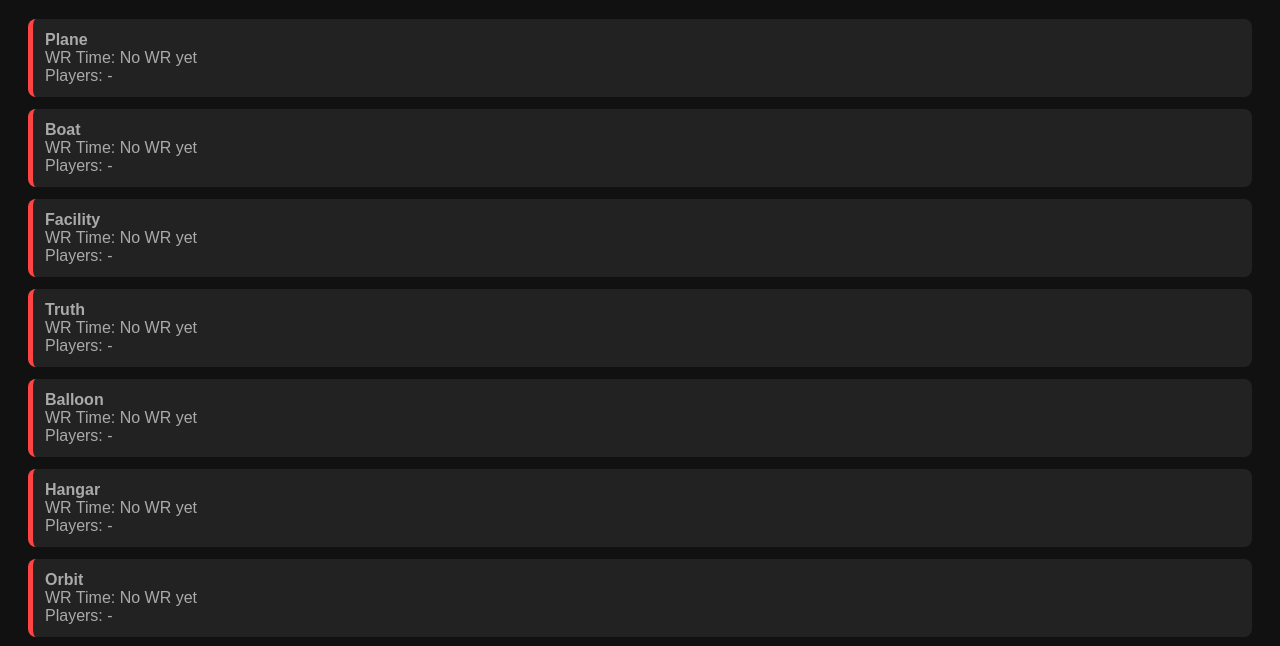
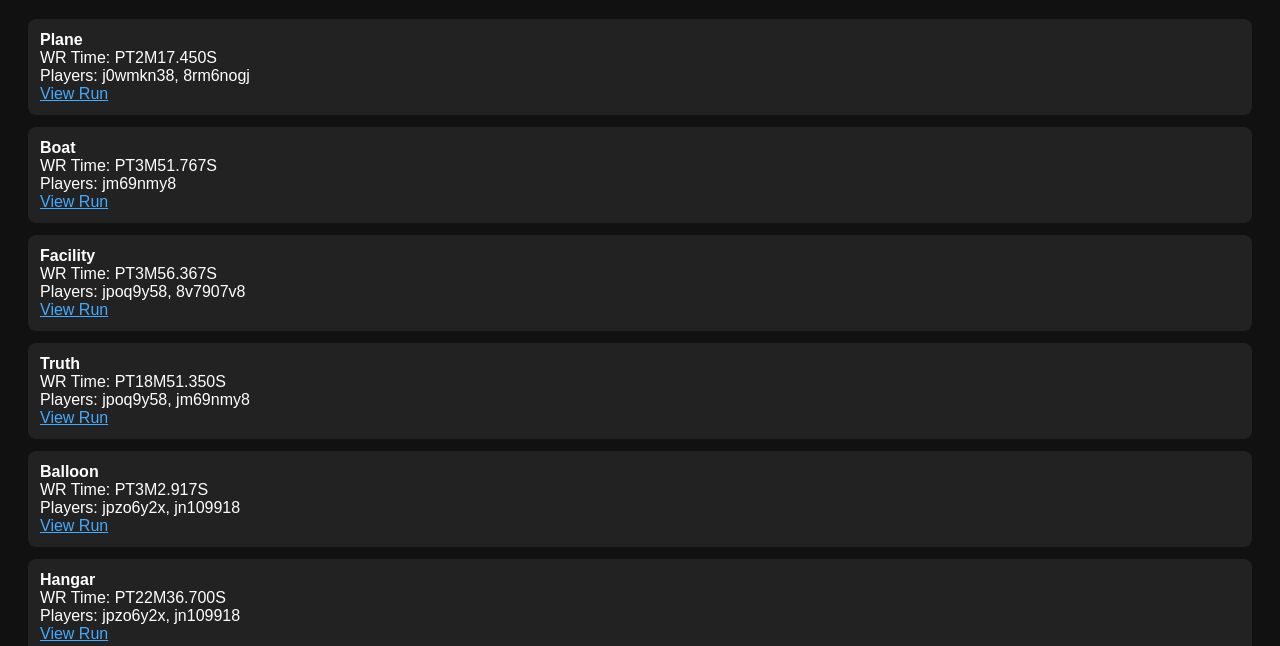
Before and after one commit to Heayaw/WrFetchID, a website: page index.html in a window 1280 px wide. Shown: the part 89-735 px from the top of the page. Drawn offline with Linux system fonts and the light colour scheme.

Commit message:
Update index.html

```diff
--- a/index.html
+++ b/index.html
@@ -5,8 +5,6 @@
     <style>
         body { font-family: Arial; padding: 20px; background: #111; color: #fff; }
         .wr-box { background: #222; padding: 12px; border-radius: 8px; margin-bottom: 12px; }
-        .has-wr { border-left: 5px solid #4af; }
-        .no-wr { border-left: 5px solid #f44; color: #aaa; }
         a { color: #4af; }
     </style>
 </head>
@@ -16,26 +14,45 @@
 
 <script>
 fetch("wr.json")
-  .then(r => r.json())
+  .then(res => res.json())
   .then(data => {
     const container = document.getElementById("wrs");
 
-      data.forEach(wr => {
+    data.forEach(category => {
       const div = document.createElement("div");
+      div.className = "wr-box";
 
-          const hasWR = wr.time && wr.time !== "N/A" && wr.players && wr.players.length > 0;
-          div.className = "wr-box " + (hasWR ? "has-wr" : "no-wr");
+      // Get all runs and ignore nulls
+      const runs = Object.values(category.runs).filter(r => r !== null);
+
+      if (runs.length === 0) {
+        div.innerHTML = `
+          <strong>${category.categoryName}</strong><br>
+          WR Time: No WR yet<br>
+          Players: -<br>
+        `;
+      } else {
+        // Pick fastest run
+        const fastest = runs.reduce((a, b) => {
+          const parseTime = t => {
+            const m = t.match(/PT(?:(\d+)M)?([\d.]+)S/);
+            return (parseFloat(m[1]||0)*60)+parseFloat(m[2]);
+          };
+          return parseTime(a.time) < parseTime(b.time) ? a : b;
+        });
 
         div.innerHTML = `
-              <strong>${wr.categoryName}</strong><br>
-              WR Time: ${hasWR ? wr.time : "No WR yet"}<br>
-              Players: ${hasWR ? wr.players.map(p => p.id).join(", ") : "-"}<br>
-              ${hasWR ? `<a href="${wr.weblink}" target="_blank">View Run</a>` : ""}
+          <strong>${category.categoryName}</strong><br>
+          WR Time: ${fastest.time}<br>
+          Players: ${fastest.players.join(", ")}<br>
+          <a href="${fastest.weblink}" target="_blank">View Run</a>
         `;
+      }
 
       container.appendChild(div);
     });
   });
 </script>
+
 </body>
 </html>
```
Lines whose indentation alone changed are shown as unchanged.
